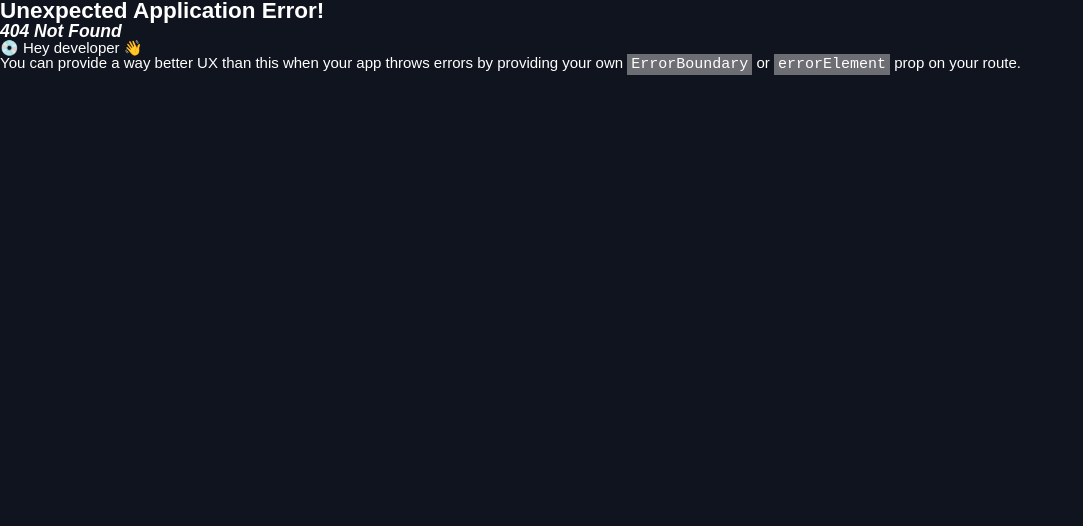
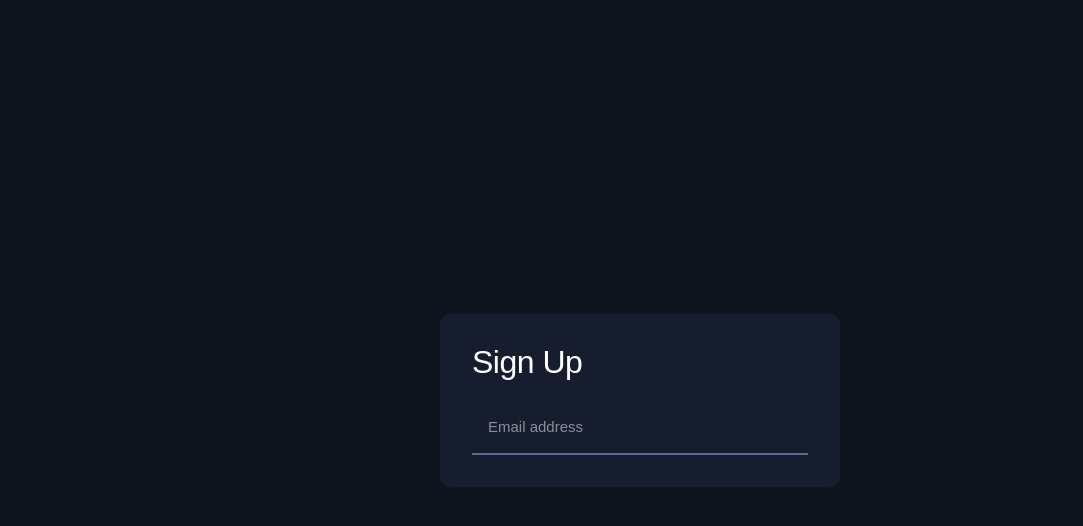
Before and after one commit to solijon010/login-project, a React (Vite) app: page /sign-up in a window 1280 px wide. Before the commit this address had no page. Shown: the top 526 px of the page, without its empty margins (0-1083 px from the left). Built offline with nearby package versions, Linux system fonts and the light colour scheme.

Commit message:
site part 2

```diff
--- /dev/null
+++ b/src/components/ui/Card/Card.jsx
@@ -0,0 +1,7 @@
+import { Card as CardWrapper} from "./Card.style";
+
+function Card() {
+  return <CardWrapper>Card</CardWrapper>;
+}
+
+export default Card;
--- /dev/null
+++ b/src/components/ui/Card/Card.style.js
@@ -0,0 +1,20 @@
+import styled from "styled-components";
+import { theme } from "../../../styles/theme";
+import { breackpoints } from "../../../styles/brakpionts";
+
+
+export const Card = styled.div`
+    width: 100%;
+    max-width: 400px;
+    border-radius: 10px;
+     background-color: ${theme.colors.dark.semiDarkblue};
+     padding: 1.5rem 1.5rem 2rem 1.5rem ;
+     display: flex;
+     flex-direction: column;
+     gap: 2.5rem;
+
+     @media ${breackpoints.table}{
+        padding: 2rem;
+     }
+
+`
--- /dev/null
+++ b/src/components/ui/Input/Input.jsx
@@ -0,0 +1,5 @@
+function Input() {
+  return <div>Input</div>;
+}
+
+export default Input;
--- /dev/null
+++ b/src/components/ui/Input/Input.style.js
@@ -0,0 +1,17 @@
+import styled from "styled-components";
+import { theme } from "../../../styles/theme";
+
+export const Input = styled.input`
+  width: 100%;
+  padding: 0 1rem 1.125rem 1rem;
+  border-bottom: 2px solid ${theme.colors.dark.greyishBlue};
+  outline: none;
+
+  &::placeholder {
+    color: ${theme.colors.dark.white50};
+  }
+
+  &:focus {
+    border-bottom-color: ${theme.colors.dark.white};
+  }
+`;
--- a/src/index.css
+++ b/src/index.css
@@ -0,0 +1,9 @@
+.sign-up,
+.login{
+    width: 100%;
+    min-height: 100vh;
+     display: flex;
+     align-items: center;
+     justify-content: center;
+
+}
--- /dev/null
+++ b/src/pages/Login/Login.jsx
@@ -0,0 +1,5 @@
+function Login() {
+  return <div className="login">Login</div>;
+}
+
+export default Login;
--- /dev/null
+++ b/src/pages/SignUp/SignUp.jsx
@@ -0,0 +1,18 @@
+import { Card } from "../../components/ui/Card/Card.style";
+import { Input } from "../../components/ui/Input/Input.style";
+import { TitleL } from "../../styles/style";
+
+function SignUp() {
+  return (
+    <div className="sign-up">
+      <Card>
+        <TitleL>Sign Up</TitleL>
+        <div>
+          <Input placeholder="Email address" />
+        </div>
+      </Card>
+    </div>
+  );
+}
+
+export default SignUp;
--- a/src/styles/theme.js
+++ b/src/styles/theme.js
@@ -10,6 +10,7 @@ export const theme = {
       red: "#FC4747",
       greyishBlue: "#5A698F",
       semiDarkblue: "#161D2F",
+      white50:"rgba(255,255,255,0.5)"
     },
   },
 };
```
Also changed, not shown: src/routes/Route.jsx (+10 -0 lines).
